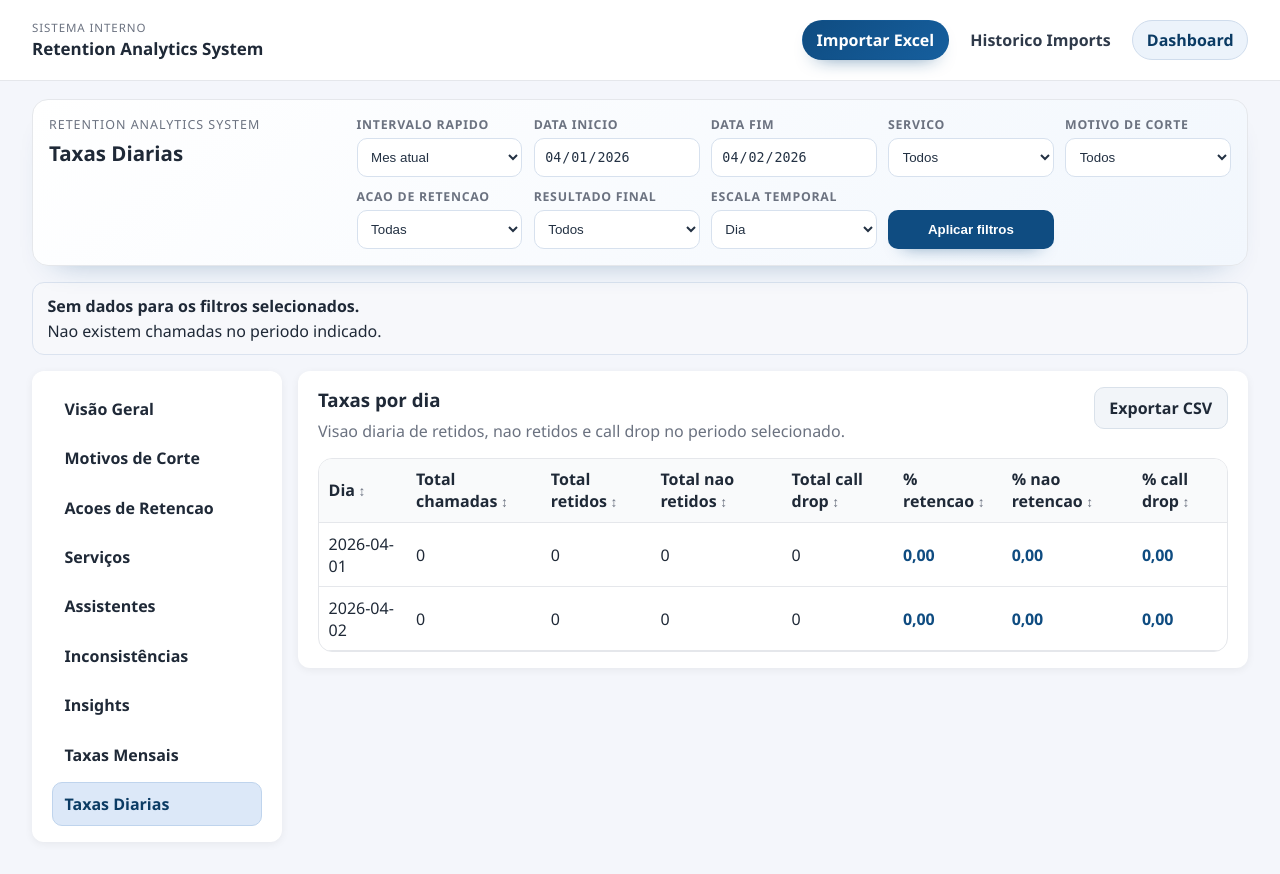
After one commit to emanuelsoares97/dashboard, a Django app: page /dashboards/daily-rates/ in a window 1280 px wide. The commit adds this page. Run offline with Django 5.2, Linux system fonts and the light colour scheme; data that the repository does not hold is empty.

Commit message:
adicionada taxas diarias

```diff
--- a/apps/dashboards/services.py
+++ b/apps/dashboards/services.py
@@ -809,6 +809,75 @@ def build_monthly_rates_summary(rows):
             'month': worst_month['month'],
             'retention_rate': worst_month['retention_rate'],
             'total_calls': worst_month['total_calls'],
+        },
+    }
+
+
+def build_daily_rates_table(queryset, start_date=None, end_date=None):
+    """Gera tabela diaria com totais e taxas para leitura operacional."""
+    rows = []
+    aggregated = {}
+
+    for row in selectors.select_temporal(queryset, granularity='day'):
+        period = _normalize_period(row['period'])
+        if period is None:
+            continue
+        aggregated[period] = {
+            'total_calls': row['total_calls'] or 0,
+            'total_retained': row['total_retained'] or 0,
+            'total_call_drop': row['total_call_drop'] or 0,
+        }
+
+    period_keys = _iter_periods(start_date, end_date, 'day') if start_date and end_date else sorted(aggregated)
+
+    for period in period_keys:
+        totals = aggregated.get(period, {'total_calls': 0, 'total_retained': 0, 'total_call_drop': 0})
+        total_calls = totals['total_calls']
+        total_retained = totals['total_retained']
+        total_call_drop = totals['total_call_drop']
+        total_non_retained = _totals_with_non_retained(total_calls, total_retained, total_call_drop)
+
+        rows.append(
+            {
+                'day': period.strftime('%Y-%m-%d'),
+                'total_calls': total_calls,
+                'total_retained': total_retained,
+                'total_non_retained': total_non_retained,
+                'total_call_drop': total_call_drop,
+                'retention_rate': _pct(total_retained, total_calls),
+                'non_retention_rate': _pct(total_non_retained, total_calls),
+                'call_drop_rate': _pct(total_call_drop, total_calls),
+            }
+        )
+
+    _apply_status_badges(rows, metric_key='retention_rate', status_key='retention_status_class')
+    return rows
+
+
+def build_daily_rates_summary(rows):
+    """Resume dias com melhor e pior retencao para leitura rapida do periodo."""
+    valid_rows = [row for row in rows if row.get('total_calls', 0) > 0]
+    if not valid_rows:
+        return {
+            'days_with_data': 0,
+            'best_day': None,
+            'worst_day': None,
+        }
+
+    best_day = max(valid_rows, key=lambda row: (row['retention_rate'], row['total_calls'], row['day']))
+    worst_day = min(valid_rows, key=lambda row: (row['retention_rate'], -row['total_calls'], row['day']))
+
+    return {
+        'days_with_data': len(valid_rows),
+        'best_day': {
+            'day': best_day['day'],
+            'retention_rate': best_day['retention_rate'],
+            'total_calls': best_day['total_calls'],
+        },
+        'worst_day': {
+            'day': worst_day['day'],
+            'retention_rate': worst_day['retention_rate'],
+            'total_calls': worst_day['total_calls'],
         },
     }
 
@@ -1536,6 +1605,11 @@ def build_dashboard_payload(
         start_date=start_date,
         end_date=end_date,
     )
+    daily_rates_table = build_daily_rates_table(
+        base_qs,
+        start_date=start_date,
+        end_date=end_date,
+    )
     assistant_ranking_table = build_assistant_ranking_table(base_qs)
     inconsistency_section = build_inconsistency_section(base_qs)
     tipification_tables = build_tipification_tables(base_qs)
@@ -1547,6 +1621,7 @@ def build_dashboard_payload(
         'service_type_table': service_type_table,
         'temporal_table': temporal_table,
         'monthly_rates_table': monthly_rates_table,
+        'daily_rates_table': daily_rates_table,
         'assistant_ranking_table': assistant_ranking_table,
         'inconsistency_section': inconsistency_section,
         'tipification_tables': tipification_tables,
--- a/apps/dashboards/urls.py
+++ b/apps/dashboards/urls.py
@@ -6,6 +6,8 @@ from apps.dashboards.views import (
     assistants_csv,
     assistants,
     churn_reasons,
+    daily_rates_csv,
+    daily_rates,
     insights,
     inconsistencies_csv,
     inconsistencies,
@@ -35,6 +37,8 @@ urlpatterns = [
     path('insights/', insights, name='insights'),
     path('monthly-rates/', monthly_rates, name='monthly_rates'),
     path('monthly-rates/export.csv', monthly_rates_csv, name='monthly_rates_csv'),
+    path('daily-rates/', daily_rates, name='daily_rates'),
+    path('daily-rates/export.csv', daily_rates_csv, name='daily_rates_csv'),
     path('teams/', team_dashboard, name='team_dashboard'),
     path('agents/', agent_dashboard, name='agent_dashboard'),
 ]
--- a/apps/dashboards/views.py
+++ b/apps/dashboards/views.py
@@ -7,7 +7,7 @@ from django.utils.dateparse import parse_date
 
 from apps.dashboards import selectors
 from apps.dashboards import exporters
-from apps.dashboards.services import build_dashboard_payload, build_monthly_rates_summary, generate_insights
+from apps.dashboards.services import build_dashboard_payload, build_monthly_rates_summary, build_daily_rates_summary, generate_insights
 from apps.inbound.models import Agent
 
 
@@ -302,6 +302,29 @@ def monthly_rates(request):
 	return render(request, 'dashboards/monthly_rates.html', context)
 
 
+def daily_rates(request):
+	"""Renderiza pagina com leitura diaria de retidos, nao retidos e call drop."""
+	filters = _resolve_filters(request, force_assistant_name='')
+	payload = _build_dashboard_payload_from_filters(filters)
+
+	context = _build_common_context(
+		page_title='Taxas Diarias',
+		active_section='daily_rates',
+		filters=filters,
+		dashboard_payload=payload,
+	)
+	context['rows'] = payload['daily_rates_table']
+	context['summary'] = build_daily_rates_summary(context['rows'])
+	return render(request, 'dashboards/daily_rates.html', context)
+
+
+def daily_rates_csv(request):
+	"""Exporta a tabela de taxas diarias para CSV com os filtros ativos."""
+	filters = _resolve_filters(request, force_assistant_name='')
+	payload = _build_dashboard_payload_from_filters(filters)
+	return exporters.export_daily_rates_csv(payload['daily_rates_table'], filters)
+
+
 def assistants_csv(request):
 	"""Exporta a tabela de assistentes para CSV com os filtros ativos."""
 	filters = _resolve_filters(request)
--- a/static/css/components/table.css
+++ b/static/css/components/table.css
@@ -33,3 +33,13 @@
 .table th.is-sortable[data-sort-order='desc']::after {
     content: ' \2193';
 }
+
+.table-link {
+    color: inherit;
+    text-decoration: none;
+}
+
+.table-link:hover {
+    text-decoration: underline;
+    opacity: 0.75;
+}
--- /dev/null
+++ b/templates/dashboards/daily_rates.html
@@ -0,0 +1,60 @@
+{% extends 'dashboards/layout.html' %}
+
+{% block dashboard_content %}
+{% if summary.days_with_data %}
+<section class="kpi-grid">
+    <article class="kpi-card kpi-card-success card">
+        <span class="kpi-label">Melhor dia de retencao</span>
+        <strong class="kpi-value">{{ summary.best_day.day }}</strong>
+        <span class="kpi-label">{{ summary.best_day.retention_rate|floatformat:2 }}% em {{ summary.best_day.total_calls }} chamadas</span>
+    </article>
+    <article class="kpi-card kpi-card-danger card">
+        <span class="kpi-label">Pior dia de retencao</span>
+        <strong class="kpi-value">{{ summary.worst_day.day }}</strong>
+        <span class="kpi-label">{{ summary.worst_day.retention_rate|floatformat:2 }}% em {{ summary.worst_day.total_calls }} chamadas</span>
+    </article>
+</section>
+{% endif %}
+
+<section class="card panel">
+    <div class="panel-header">
+        <div>
+            <h3 class="card-title">Taxas por dia</h3>
+            <p class="panel-subtitle">Visao diaria de retidos, nao retidos e call drop no periodo selecionado.</p>
+        </div>
+        <a class="btn btn-secondary" href="{% url 'dashboards:daily_rates_csv' %}?{{ dashboard_querystring }}">Exportar CSV</a>
+    </div>
+    <div class="table-wrap table-wrap-tall">
+        <table class="table table-sortable table-analytic" data-highlight-column="6">
+            <thead>
+                <tr>
+                    <th>Dia</th>
+                    <th>Total chamadas</th>
+                    <th>Total retidos</th>
+                    <th>Total nao retidos</th>
+                    <th>Total call drop</th>
+                    <th>% retencao</th>
+                    <th>% nao retencao</th>
+                    <th>% call drop</th>
+                </tr>
+            </thead>
+            <tbody>
+                {% for row in rows %}
+                <tr>
+                    <td>{{ row.day }}</td>
+                    <td>{{ row.total_calls }}</td>
+                    <td>{{ row.total_retained }}</td>
+                    <td>{{ row.total_non_retained }}</td>
+                    <td>{{ row.total_call_drop }}</td>
+                    <td><span class="table-current-value">{{ row.retention_rate|floatformat:2 }}</span></td>
+                    <td><span class="table-current-value">{{ row.non_retention_rate|floatformat:2 }}</span></td>
+                    <td><span class="table-current-value">{{ row.call_drop_rate|floatformat:2 }}</span></td>
+                </tr>
+                {% empty %}
+                <tr><td class="table-empty" colspan="8">Sem dados para o periodo selecionado.</td></tr>
+                {% endfor %}
+            </tbody>
+        </table>
+    </div>
+</section>
+{% endblock %}
--- a/templates/dashboards/layout.html
+++ b/templates/dashboards/layout.html
@@ -115,14 +115,15 @@
 
     <aside class="dashboard-sidebar card">
         <nav class="dashboard-menu">
-            <a class="dashboard-menu-link {% if active_section == 'overview' %}is-active{% endif %}" href="{% url 'dashboards:overview' %}?{{ dashboard_querystring }}">Visao Geral</a>
+            <a class="dashboard-menu-link {% if active_section == 'overview' %}is-active{% endif %}" href="{% url 'dashboards:overview' %}?{{ dashboard_querystring }}">Visão Geral</a>
             <a class="dashboard-menu-link {% if active_section == 'churn' %}is-active{% endif %}" href="{% url 'dashboards:churn_reasons' %}?{{ dashboard_querystring }}">Motivos de Corte</a>
             <a class="dashboard-menu-link {% if active_section == 'actions' %}is-active{% endif %}" href="{% url 'dashboards:retention_actions' %}?{{ dashboard_querystring }}">Acoes de Retencao</a>
-            <a class="dashboard-menu-link {% if active_section == 'services' %}is-active{% endif %}" href="{% url 'dashboards:services' %}?{{ dashboard_querystring }}">Servicos</a>
+            <a class="dashboard-menu-link {% if active_section == 'services' %}is-active{% endif %}" href="{% url 'dashboards:services' %}?{{ dashboard_querystring }}">Serviços</a>
             <a class="dashboard-menu-link {% if active_section == 'assistants' %}is-active{% endif %}" href="{% url 'dashboards:assistants' %}?{{ dashboard_querystring }}">Assistentes</a>
-            <a class="dashboard-menu-link {% if active_section == 'inconsistencies' %}is-active{% endif %}" href="{% url 'dashboards:inconsistencies' %}?{{ dashboard_querystring }}">Inconsistencias</a>
+            <a class="dashboard-menu-link {% if active_section == 'inconsistencies' %}is-active{% endif %}" href="{% url 'dashboards:inconsistencies' %}?{{ dashboard_querystring }}">Inconsistências</a>
             <a class="dashboard-menu-link {% if active_section == 'insights' %}is-active{% endif %}" href="{% url 'dashboards:insights' %}?{{ dashboard_querystring }}">Insights</a>
             <a class="dashboard-menu-link {% if active_section == 'monthly_rates' %}is-active{% endif %}" href="{% url 'dashboards:monthly_rates' %}?{{ dashboard_querystring }}">Taxas Mensais</a>
+            <a class="dashboard-menu-link {% if active_section == 'daily_rates' %}is-active{% endif %}" href="{% url 'dashboards:daily_rates' %}?{{ dashboard_querystring }}">Taxas Diarias</a>
         </nav>
     </aside>
 
```
Also changed, not shown: apps/dashboards/exporters.py (+29 -0 lines).
